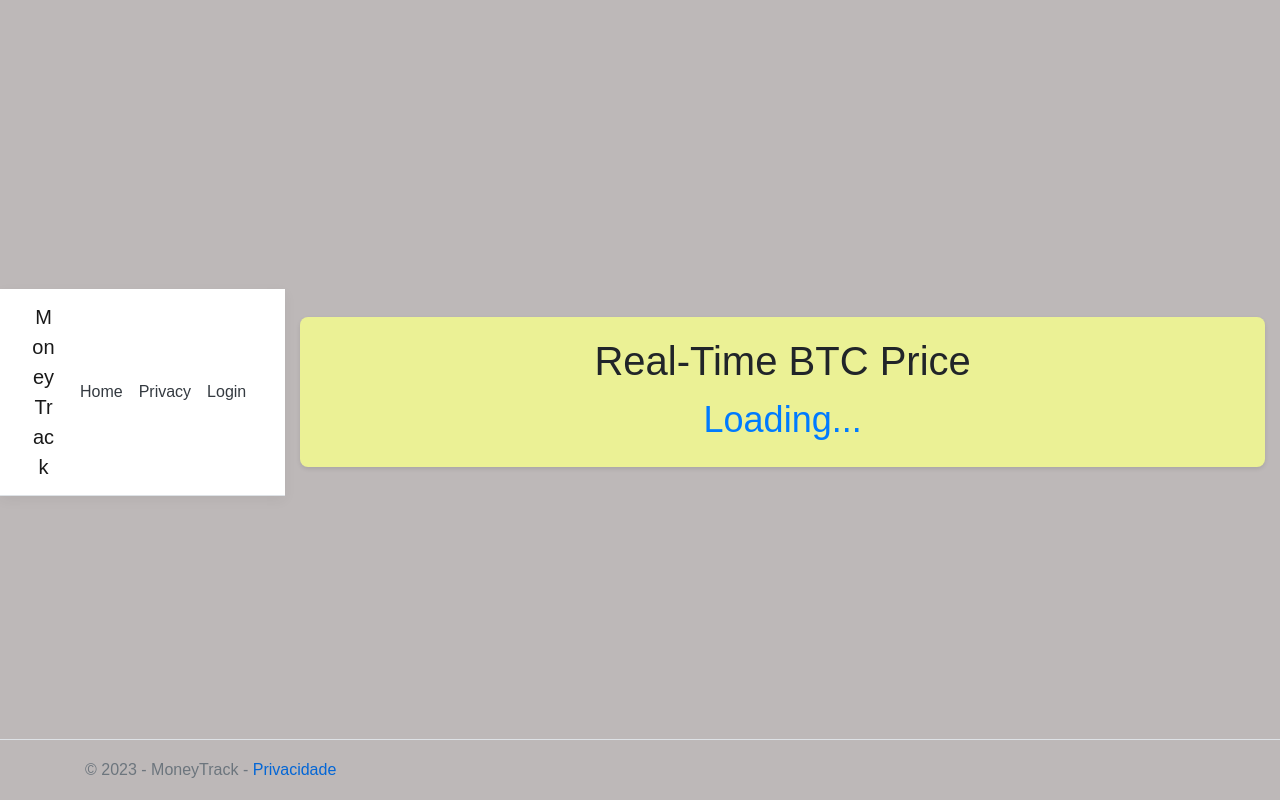
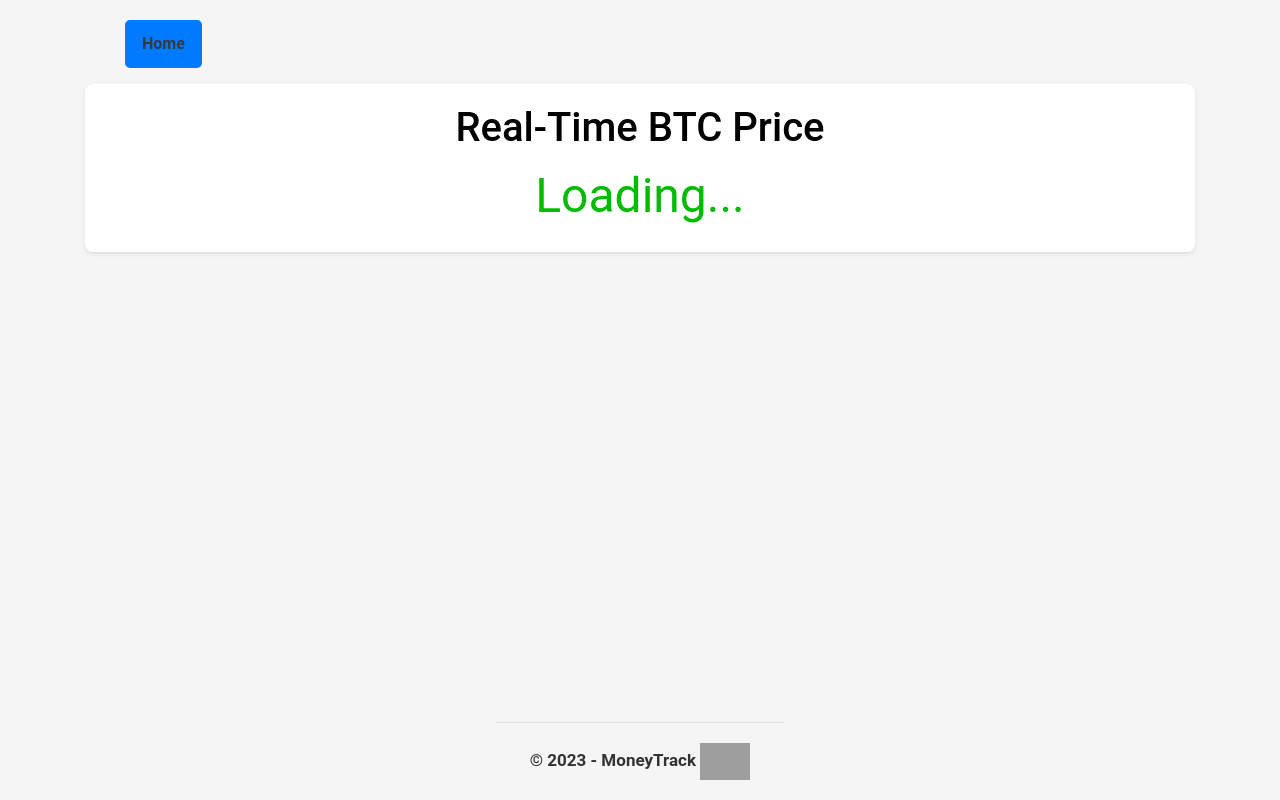
Before and after one commit to wincklerhigher/MoneyTrack, an ASP.NET Core app: page /Cadastro/BTC in a window 1280 px wide. Run offline with ASP.NET Core 8, Linux system fonts and the light colour scheme; grey boxes are pictures that could not be loaded.

Commit message:
first commit

```diff
--- a/Models/Contato.cs
+++ b/Models/Contato.cs
@@ -1,7 +1,4 @@
 using System;
-using System.Collections.Generic;
-using System.Linq;
-using System.Threading.Tasks;
 
 namespace MoneyTrack.Models
 {
--- a/Startup.cs
+++ b/Startup.cs
@@ -1,8 +1,4 @@
 using System;
-using System.Collections.Generic;
-using System.Linq;
-using System.Threading.Tasks;
-using Microsoft.Extensions.Options;
 using Microsoft.AspNetCore.Builder;
 using Microsoft.AspNetCore.Hosting;
 using Microsoft.AspNetCore.Http;
--- a/Views/Crypto/BTC.cshtml
+++ b/Views/Crypto/BTC.cshtml
@@ -2,40 +2,16 @@
 <html>
 <head>
     <title>Crypto Price Display</title>
-    <style>
-
-        body {
-            font-family: Arial, sans-serif;
-            background-color: #bdb8b8;
-            margin: 0;
-            padding: 0;
-            display: flex;
-            align-items: center;
-            justify-content: center;
-            height: 100vh;
-        }
-
-        .price-container {
-            text-align: center;
-            padding: 20px;
-            background-color: rgb(235, 241, 149);
-            border-radius: 8px;
-            box-shadow: 0 2px 4px rgba(0, 0, 0, 0.1);
-        }
-
-        .price-label {
-            font-size: 24px;
-            font-weight: bold;
-            margin-bottom: 10px;
-        }
-
-        .price-value {
-            font-size: 36px;
-            color: #007bff;
-        }
-    </style>
+    <link rel="stylesheet" type="text/css" href="/css/btc.css">
 </head>
 <body>
+
+    <nav>
+        <ul>
+        <a class="nav-link text-dark" asp-area="" asp-controller="Home" asp-action="Index">Home</a>
+        </ul>
+    </nav>
+
     <div class="price-container">
         <h1>Real-Time BTC Price</h1>
         <div class="price-value" id="BTC-price">Loading...</div>
--- a/Views/Shared/_Layout.cshtml
+++ b/Views/Shared/_Layout.cshtml
@@ -1,4 +1,5 @@
 @using Microsoft.AspNetCore.Http;
+
 <!DOCTYPE html>
 <html lang="en">
 <head>
@@ -7,6 +8,7 @@
     <title>@ViewData["Title"] - MoneyTrack</title>
     <link rel="stylesheet" href="~/lib/bootstrap/dist/css/bootstrap.min.css" />
     <link rel="stylesheet" href="~/css/site.css" />
+    <link rel="stylesheet" href="~/css/home.css" />
 </head>
 <body>
     <header>
@@ -22,15 +24,14 @@
                         <li class="nav-item">
                             <a class="nav-link text-dark" asp-area="" asp-controller="Home" asp-action="Index">Home</a>
                         </li>
+                        @if(Context.Session.GetInt32("IdContato") == null)
+                        {
                         <li class="nav-item">
-                            <a class="nav-link text-dark" asp-area="" asp-controller="Home" asp-action="Privacy">Privacy</a>
-                        </li>
-                         <li class="nav-item">
                             <a class="nav-link text-dark" asp-area="" asp-controller="Cadastro" asp-action="Login">Login</a>
                         </li>
+                        }
                         @if(Context.Session.GetInt32("IdContato") != null)
                         {
-                        <li>
                         <li class="nav-item">
                             <a class="nav-link text-dark" asp-area="" asp-controller="Cadastro" asp-action="Contato">Contato</a>
                         </li>
@@ -41,12 +42,15 @@
                             <a class="nav-link text-dark" asp-area="" asp-controller="Cadastro" asp-action="Lista">Listagem</a>
                         </li>
                         <li class="nav-item">
-                            <a class="nav-link text-dark" asp-area="" asp-controller="Cadastro" asp-action="BTC">BTC Real-Time</a>
+                            <a class="nav-link text-dark" asp-area="" asp-controller="Cadastro" asp-action="BTC">BTC Preço</a>
                         </li>
                         <li class="nav-item">
                             <a class="nav-link text-dark" asp-area="" asp-controller="Cadastro" asp-action="Logout">Sair</a>
                         </li>
-                        @Context.Session.GetString("NomeUsuario")
+                        <li class="nav-item">
+                        <span class="nav-link text-dark">
+                            Usuário Logado: <strong>@Context.Session.GetString("NomeUsuario")</strong>
+                        </span>
                         </li>
                         }
                     </ul>
@@ -60,9 +64,10 @@
         </main>
     </div>
 
-    <footer class="border-top footer text-muted">
+    <footer class="border-top footer">
         <div class="container">
-            &copy; 2023 - MoneyTrack - <a asp-area="" asp-controller="Home" asp-action="Privacy">Privacidade</a>
+            &copy; 2023 - MoneyTrack
+            <img src="https://i.imgur.com/U0amSpp.png" class="footer-image">
         </div>
     </footer>
     <script src="~/lib/jquery/dist/jquery.min.js"></script>
--- /dev/null
+++ b/wwwroot/css/btc.css
@@ -0,0 +1,68 @@
+body {
+    font-family: 'Roboto', Arial, sans-serif;
+    background-color: #f5f5f5;
+    margin: 0;
+    padding: 0;
+    display: flex;
+    align-items: center;
+    justify-content: center;
+    height: 100vh;
+    color: #000000;
+}
+
+.price-container {
+    display: flex;
+    flex-direction: column;
+    align-items: center;
+    justify-content: center;
+    padding: 20px;
+    background-color: #ffffff;
+    border-radius: 8px;
+    box-shadow: 0 2px 4px rgba(0, 0, 0, 0.1);
+}
+
+.price-label {
+    font-size: 24px;
+    font-weight: bold;
+    margin-bottom: 10px;
+}
+
+.price-value {
+    font-size: 48px;
+    color: #00bb00;
+}
+
+.navbar {
+    display: none;
+}
+
+.nav-link.text-dark {
+    color: #ffffff;
+    font-weight: bold;
+    text-align: center;
+    display: inline-block;
+    padding: 10px 15px;
+    margin-top: 20px;
+    border-radius: 5px;
+    position: relative;
+    background-color: #007bff;
+    border: 2px solid #007bff;
+}
+
+.nav-link.text-dark:before {
+    content: "";
+    position: absolute;
+    top: 50%;
+    left: 50%;
+    transform: translate(-50%, -50%);
+    width: 100%;
+    height: 100%;
+    border: 2px solid #007bff;
+    border-radius: 5px;
+    z-index: -1;
+}
+
+.nav-link.text-dark:hover {
+    background-color: #0056b3;
+    color: #ffffff;
+}
--- /dev/null
+++ b/wwwroot/css/home.css
@@ -0,0 +1,48 @@
+body {
+    display: flex;
+    flex-direction: column;
+    min-height: 100vh;
+    margin: 0;
+}
+
+.text-center {
+    text-align: center;
+    margin-top: 50px;
+    background: linear-gradient(to bottom, #4c9ff8, #013a77);
+    padding: 12px;
+    border-radius: 4px;
+    color: #fff;
+}
+
+.display-4 {
+    font-size: 2.5rem;
+    font-weight: bold;
+    color: #343a40;
+    margin-bottom: 20px;
+}
+
+/* Rodapé */
+.footer {
+    margin-top: auto;
+    font-weight: bold;
+    font-size: 17px;
+    background-color: #f5f5f5;
+    color: #333;
+    text-align: center;
+    padding: 20px;
+}
+
+.footer a {
+    color: #333;
+    text-decoration: none;
+}
+
+.footer p {
+    display: inline;
+    margin-right: 10px;
+}
+
+.footer-image {
+    width: 50px;
+    height: auto;
+}
--- a/wwwroot/css/site.css
+++ b/wwwroot/css/site.css
@@ -38,6 +38,7 @@
 .border-top {
   border-top: 1px solid #e5e5e5;
 }
+
 .border-bottom {
   border-bottom: 1px solid #e5e5e5;
 }
@@ -62,10 +63,3 @@
   /* Margin bottom by footer height */
   margin-bottom: 60px;
 }
-.footer {
-  position: absolute;
-  bottom: 0;
-  width: 100%;
-  white-space: nowrap;
-  line-height: 60px; /* Vertically center the text there */
-}
```
Also changed, not shown: Controllers/MoneyController.cs (+28 -0 lines), Repositórios/MoneyTrackRepository.cs (renamed from Models/MoneyTrackRepository.cs, +23 -2 lines), Views/Home/Index.cshtml (+5 -2 lines), Views/Money/Editar.cshtml (added, +56 -0 lines), Views/Money/Lista.cshtml (+7 -1 lines), wwwroot/css/listagem.css (added, +53 -0 lines).
